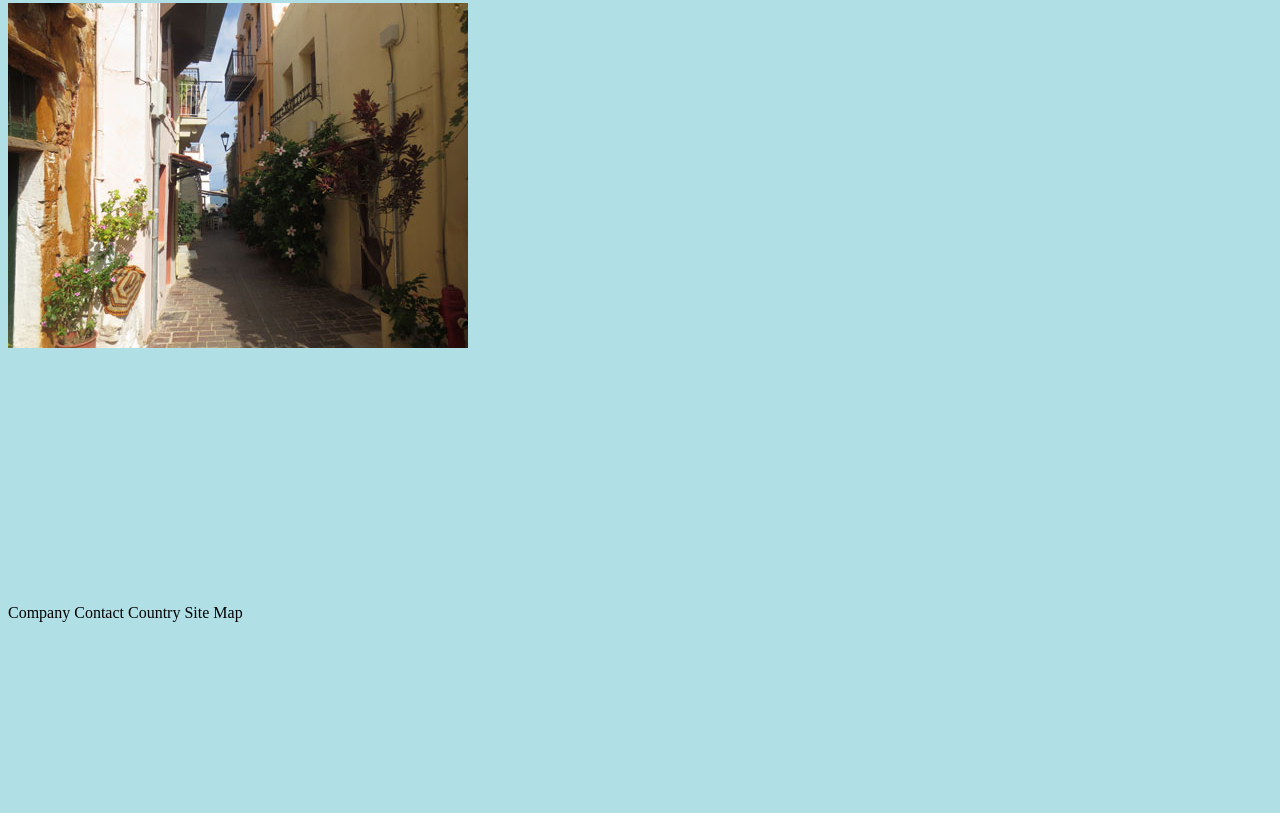
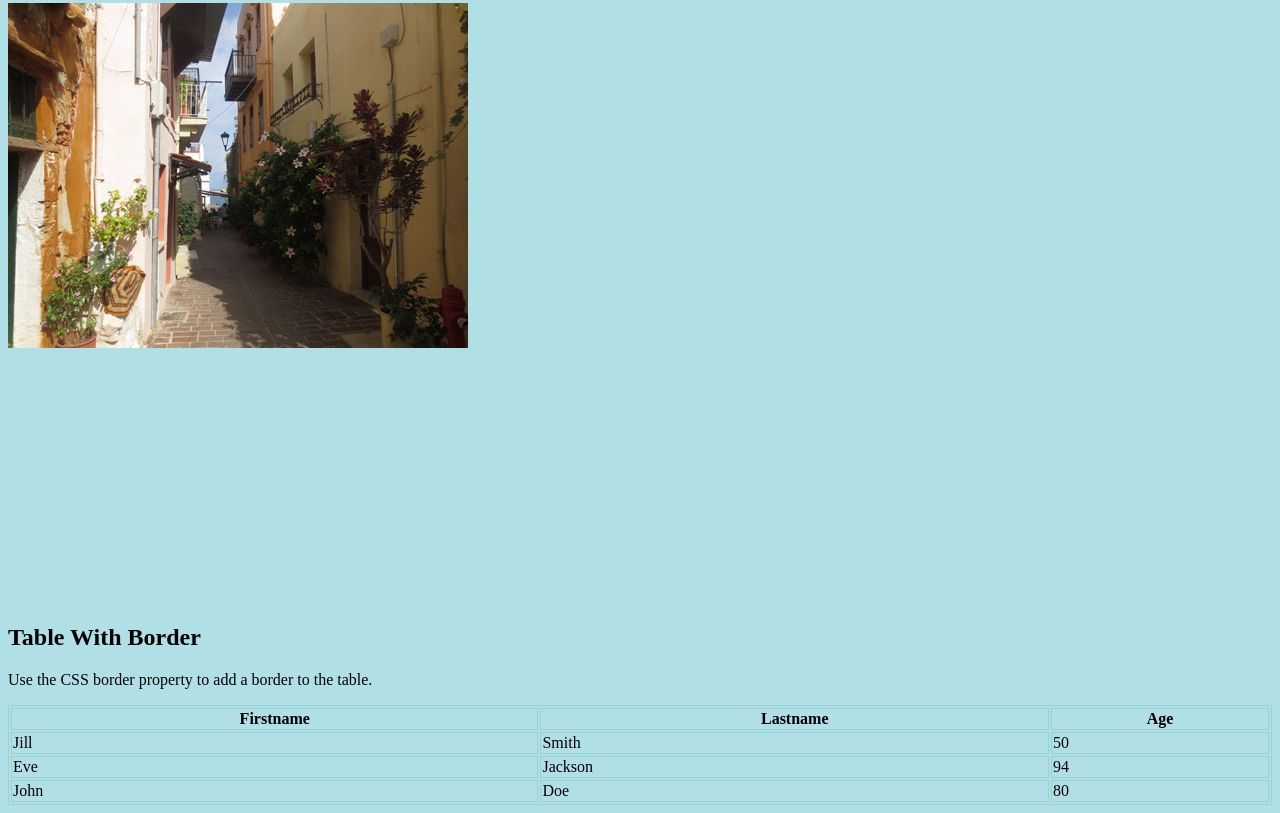
Before and after one commit to mashkoorq/AWS-devops, a plain HTML site: page index.html in a window 1280 px wide. Shown: the part 407-1220 px from the top of the page. Before the commit the page ends 1037 px from the top, so only its background shows below. Drawn offline with Linux system fonts and the light colour scheme.

Commit message:
Table Borders added

```diff
--- a/index.html
+++ b/index.html
@@ -52,6 +52,42 @@
 <br>
 <br>
 <br>
+<style>
+table, th, td {
+  border: 1px solid black;
+   border-color: #96D4D4;
+}
+</style>
+</head>
+<body>
+
+<h2>Table With Border</h2>
+
+<p>Use the CSS border property to add a border to the table.</p>
+
+<table style="width:100%">
+  <tr>
+    <th>Firstname</th>
+    <th>Lastname</th>
+    <th>Age</th>
+  </tr>
+  <tr>
+    <td>Jill</td>
+    <td>Smith</td>
+    <td>50</td>
+  </tr>
+  <tr>
+    <td>Eve</td>
+    <td>Jackson</td>
+    <td>94</td>
+  </tr>
+  <tr>
+    <td>John</td>
+    <td>Doe</td>
+    <td>80</td>
+  </tr>
+</table>
+<!--
 <table  direction="bottom">
   <tr>
     <th1>Company   </th1>
@@ -59,8 +95,7 @@
     <th1>Country   </th1>
     <th1>Site Map  </th1>
   </tr>
-  <!--
-  <tr>
+    <tr>
    <td>Alfreds Futterkiste</td>
    <td>Maria Anders</td>
    <td>Germany</td>
@@ -73,6 +108,6 @@
   -->
 </table>
 
-		</body>
+</body>
 
 </html>
```
